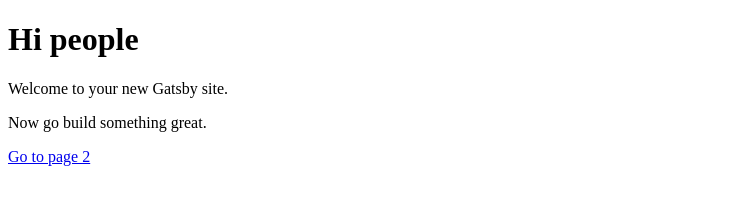
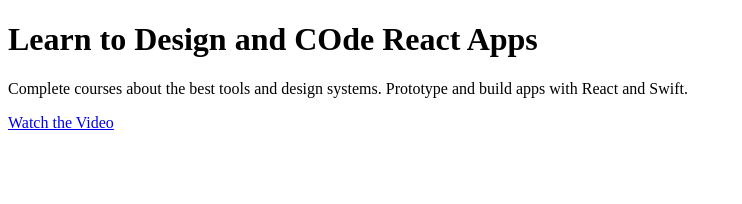
Before and after one commit to Code5linger/React-for-Designers, a Gatsby site in the folder v3.0/: page / in a window 1280 px wide. Shown: the whole page, without its empty margins (0-742 px from the left). Built offline with nearby package versions, Linux system fonts and the light colour scheme; Gatsby itself is replaced by a stand-in of ours.

Commit message:
Iteration 3 1/12

```diff
--- a/v3.0/gatsby-config.js
+++ b/v3.0/gatsby-config.js
@@ -1,6 +1,6 @@
 module.exports = {
   siteMetadata: {
-    title: 'Gatsby Default Starter',
+    title: 'Design➕Code.io',
   },
   plugins: ['gatsby-plugin-react-helmet'],
 }
--- a/v3.0/src/pages/index.js
+++ b/v3.0/src/pages/index.js
@@ -3,10 +3,9 @@
 
 const IndexPage = () => (
   <div>
-    <h1>Hi people</h1>
-    <p>Welcome to your new Gatsby site.</p>
-    <p>Now go build something great.</p>
-    <Link to="/page-2/">Go to page 2</Link>
+    <h1>Learn to Design and COde React Apps</h1>
+    <p>Complete courses about the best tools and design systems. Prototype and build apps with React and Swift.</p>
+    <Link to="/page-2/">Watch the Video</Link>
   </div>
 )
 
```
